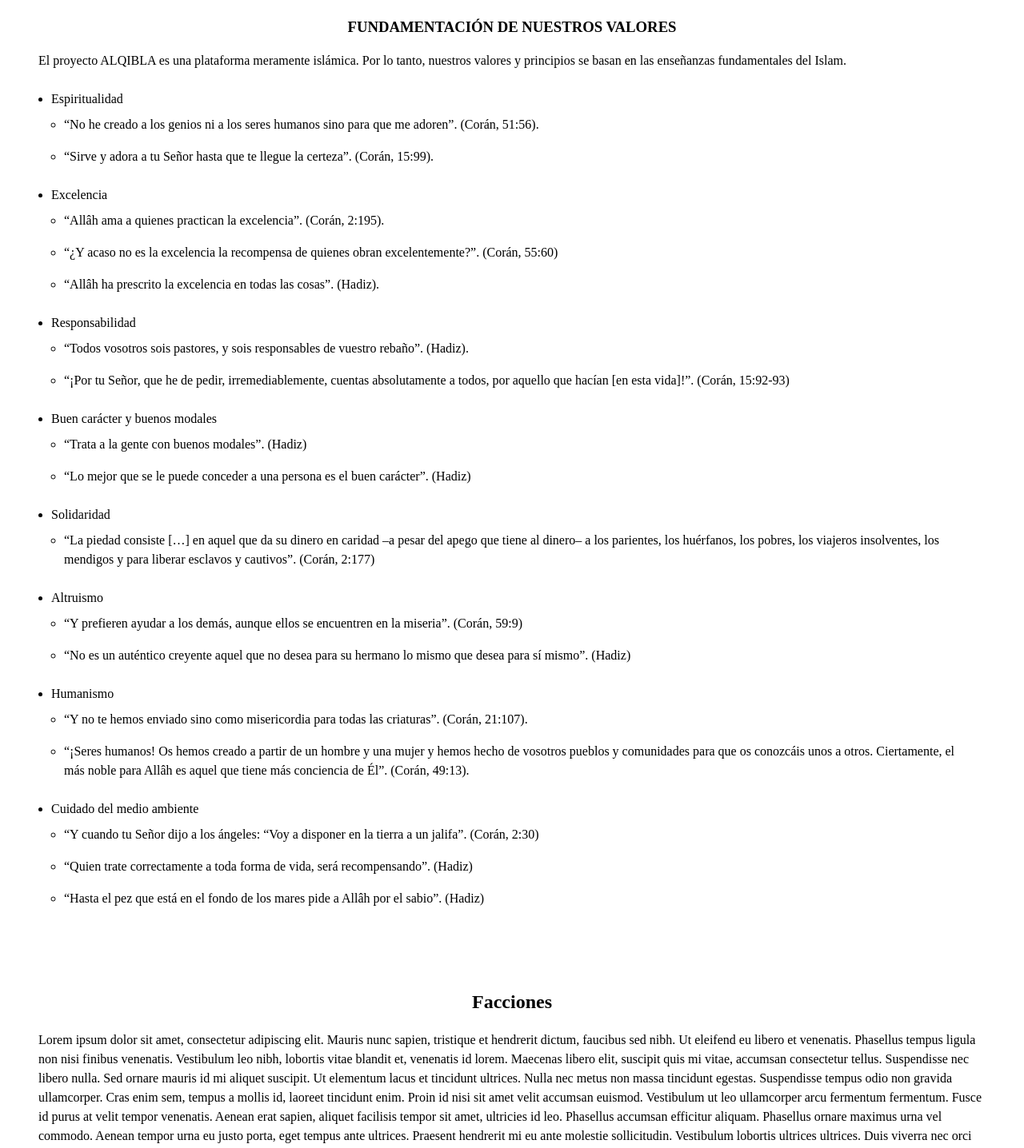
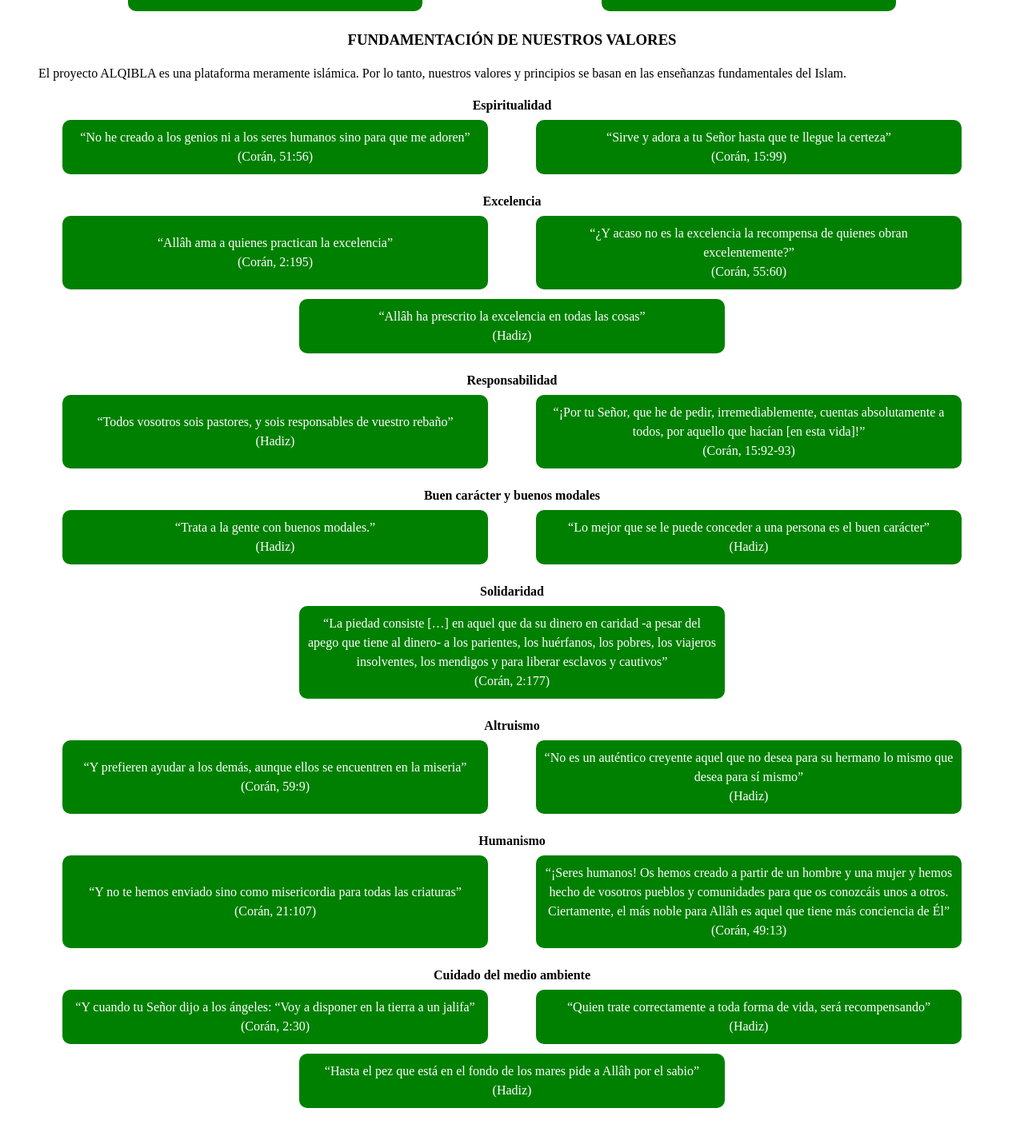
Before and after one commit to OussamaAlouat/alqibla-pro, an Angular app: page / in a window 1280 px wide. Shown: the part 3368-4804 px from the top of the page at 80% size. Built offline with nearby package versions, Linux system fonts and the light colour scheme.

Commit message:
FIX: improved the view of values

```diff
--- a/src/app/views/values/values.component.html
+++ b/src/app/views/values/values.component.html
@@ -3,8 +3,9 @@
 
   <div class="content">
     <div>
-      Nuestra acción está basada en la ética, los valores y los principios fundamentales del Islam:
-
+      <p>
+        Nuestra acción está basada en la ética, los valores y los principios fundamentales del Islam:
+      </p>
 
       <div class="content__box">
         <div class="content__card">
@@ -93,103 +94,121 @@
         FUNDAMENTACIÓN DE NUESTROS VALORES
       </h3>
       <p> El proyecto ALQIBLA es una plataforma meramente islámica. Por lo tanto, nuestros valores y principios se basan en las enseñanzas fundamentales del Islam.</p>
-      <ul>
-        <li>
-          Espiritualidad
-          <ul>
-            <li>
-              <q>No he creado a los genios ni a los seres humanos sino para que me adoren</q>. (Corán, 51:56).
-            </li>
-            <li>
-              <q>Sirve y adora a tu Señor hasta que te llegue la certeza</q>. (Corán, 15:99).
-            </li>
-          </ul>
-        </li>
-        <li>
-          Excelencia
-          <ul>
-            <li>
-              <q>Allâh ama a quienes practican la excelencia</q>. (Corán, 2:195).
-            </li>
-            <li>
-              <q>¿Y acaso no es la excelencia la recompensa de quienes obran excelentemente?</q>. (Corán, 55:60)
-            </li>
-            <li>
-              <q>Allâh ha prescrito la excelencia en todas las cosas</q>. (Hadiz).
-            </li>
-          </ul>
-        </li>
-        <li>
-          Responsabilidad
-          <ul>
-            <li>
-              <q>Todos vosotros sois pastores, y sois responsables de vuestro rebaño</q>. (Hadiz).
-            </li>
-            <li>
-              <q>¡Por tu Señor, que he de pedir, irremediablemente, cuentas absolutamente a todos, por aquello que hacían [en esta vida]!</q>. (Corán, 15:92-93)
-            </li>
-          </ul>
-        </li>
-        <li>
-          Buen carácter y buenos modales
-          <ul>
-            <li>
-              “Trata a la gente con buenos modales”. (Hadiz)
-            </li>
-            <li>
-              “Lo mejor que se le puede conceder a una persona es el buen carácter”. (Hadiz)
-            </li>
-          </ul>
-        </li>
+      <div>
+        <div>
+          <h4>Espiritualidad</h4>
 
-        <li>
-          Solidaridad
-          <ul>
-            <li>
-              <q>La piedad consiste […] en aquel que da su dinero en caridad –a pesar del apego que tiene al dinero– a los parientes, los huérfanos, los pobres, los viajeros insolventes, los mendigos y para liberar esclavos y cautivos</q>. (Corán, 2:177)
-            </li>
-          </ul>
-        </li>
+          <div class="content__cont-cube">
+            <div class="content__cube">
+              <q>No he creado a los genios ni a los seres humanos sino para que me adoren</q>(Corán, 51:56)
+            </div>
 
-        <li>
-          Altruismo
-          <ul>
-            <li>
-              <q>Y prefieren ayudar a los demás, aunque ellos se encuentren en la miseria</q>. (Corán, 59:9)
-            </li>
-            <li>
-              <q>No es un auténtico creyente aquel que no desea para su hermano lo mismo que desea para sí mismo</q>. (Hadiz)
-            </li>
-          </ul>
-        </li>
-        <li>
-          Humanismo
-          <ul>
-            <li>
-              “Y no te hemos enviado sino como misericordia para todas las criaturas”. (Corán, 21:107).
-            </li>
-            <li>
-              “¡Seres humanos! Os hemos creado a partir de un hombre y una mujer y hemos hecho de vosotros pueblos y comunidades para que os conozcáis unos a otros. Ciertamente, el más noble para Allâh es aquel que tiene más conciencia de Él”. (Corán, 49:13).
-            </li>
-          </ul>
-        </li>
+            <div class="content__cube">
+              <q>Sirve y adora a tu Señor hasta que te llegue la certeza</q>(Corán, 15:99)
+            </div>
+          </div>
+        </div>
 
-        <li>
-          Cuidado del medio ambiente
+        <div>
+          <h4>Excelencia</h4>
+          <div class="content__cont-cube">
+            <div class="content__cube">
+              <q>Allâh ama a quienes practican la excelencia</q>(Corán, 2:195)
+            </div>
 
-          <ul>
-            <li>
-              <q>Y cuando tu Señor dijo a los ángeles: “Voy a disponer en la tierra a un jalifa</q>. (Corán, 2:30)
-            </li>
-            <li>
-              <q>Quien trate correctamente a toda forma de vida, será recompensando</q>. (Hadiz)
-            </li>
-            <li>
-              <q>Hasta el pez que está en el fondo de los mares pide a Allâh por el sabio</q>. (Hadiz)
-            </li>
-          </ul>
-        </li>
-      </ul>
+            <div class="content__cube">
+              <q>¿Y acaso no es la excelencia la recompensa de quienes obran excelentemente?</q>(Corán, 55:60)
+            </div>
+
+            <div class="content__cube">
+              <q>Allâh ha prescrito la excelencia en todas las cosas</q>(Hadiz)
+            </div>
+          </div>
+        </div>
+
+        <div>
+          <h4>Responsabilidad</h4>
+
+          <div class="content__cont-cube">
+            <div class="content__cube">
+              <q>Todos vosotros sois pastores, y sois responsables de vuestro rebaño</q>(Hadiz)
+            </div>
+            <div class="content__cube">
+              <q>¡Por tu Señor, que he de pedir, irremediablemente, cuentas absolutamente a todos, por aquello que hacían [en esta vida]!</q>(Corán, 15:92-93)
+            </div>
+          </div>
+        </div>
+
+        <div>
+          <h4>Buen carácter y buenos modales</h4>
+
+          <div class="content__cont-cube">
+            <div class="content__cube">
+              <q>Trata a la gente con buenos modales.</q>(Hadiz)
+            </div>
+
+            <div class="content__cube">
+              <q>Lo mejor que se le puede conceder a una persona es el buen carácter</q>(Hadiz)
+            </div>
+          </div>
+        </div>
+
+        <div>
+          <h4>Solidaridad</h4>
+
+          <div class="content__cont-cube">
+            <div class="content__cube">
+              <q>La piedad consiste […] en aquel que da su dinero en caridad -a pesar del apego que tiene al dinero- a los parientes, los huérfanos, los pobres, los viajeros insolventes, los mendigos y para liberar esclavos y cautivos</q>(Corán, 2:177)
+            </div>
+          </div>
+        </div>
+
+        <div>
+          <h4>Altruismo</h4>
+
+          <div class="content__cont-cube">
+            <div class="content__cube">
+              <q>Y prefieren ayudar a los demás, aunque ellos se encuentren en la miseria</q>(Corán, 59:9)
+            </div>
+
+            <div class="content__cube">
+              <q>No es un auténtico creyente aquel que no desea para su hermano lo mismo que desea para sí mismo</q>(Hadiz)
+            </div>
+          </div>
+
+        </div>
+
+        <div>
+          <h4>Humanismo</h4>
+          <div class="content__cont-cube">
+            <div class="content__cube">
+              <q>Y no te hemos enviado sino como misericordia para todas las criaturas</q>(Corán, 21:107)
+            </div>
+
+            <div class="content__cube">
+              <q>¡Seres humanos! Os hemos creado a partir de un hombre y una mujer y hemos hecho de vosotros pueblos y comunidades para que os conozcáis unos a otros. Ciertamente, el más noble para Allâh es aquel que tiene más conciencia de Él</q>(Corán, 49:13)
+            </div>
+          </div>
+        </div>
+
+
+        <div>
+          <h4>Cuidado del medio ambiente</h4>
+          <div class="content__cont-cube">
+            <div class="content__cube">
+              <q>Y cuando tu Señor dijo a los ángeles: “Voy a disponer en la tierra a un jalifa</q>(Corán, 2:30)
+            </div>
+
+            <div class="content__cube">
+              <q>Quien trate correctamente a toda forma de vida, será recompensando</q>(Hadiz)
+            </div>
+
+            <div class="content__cube">
+              <q>Hasta el pez que está en el fondo de los mares pide a Allâh por el sabio</q>(Hadiz)
+            </div>
+          </div>
+        </div>
+      </div>
     </div>
   </div>
 </div>
```
